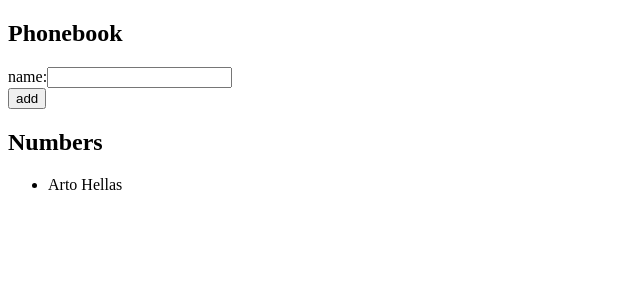
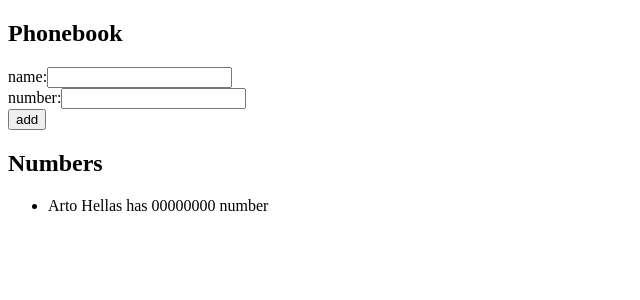
Before and after one commit to AlinkaKorhi/FullStackPart2, a React (Create React App) app in the folder phonebook/: page / in a window 1280 px wide. Shown: the top 300 px of the page, without its empty margins (0-640 px from the left). Built offline with nearby package versions, Linux system fonts and the light colour scheme.

Commit message:
finish 2.8 task

```diff
--- a/phonebook/src/App.js
+++ b/phonebook/src/App.js
@@ -3,9 +3,10 @@ import Number from './Number'
 
 function App() {
   const [persons, setPersons] = useState([
-    { name: 'Arto Hellas' }
+    { name: 'Arto Hellas', number: '00000000'}
   ])
   const [newName, setNewName] = useState('')
+  const [newNumber, setNewNumber] = useState('')
 
   function validatePersonName(name){
     let result = true
@@ -19,9 +20,20 @@ function App() {
   function addPerson(event) {
     event.preventDefault()
 
+    if (newName == ''){
+      alert(`Field name must be a filled`);
+      return
+    }
+
+    if (newNumber == ''){
+      alert(`Field number must be a filled`);
+      return
+    }
+
     if (validatePersonName(newName)){
       const newNameObj = {
-        name : newName
+        name : newName,
+        number : newNumber
       }
       setPersons(persons.concat(newNameObj))
     }
@@ -30,10 +42,14 @@ function App() {
     }
 
     setNewName('')
+    setNewNumber('')
   }
 
   function handleNameChange(event) {
     setNewName(event.target.value)
+  }
+  function handleNumberChange(event) {
+    setNewNumber(event.target.value)
   }
 
   return (
@@ -44,6 +60,9 @@ function App() {
           name:
           <input value={newName} onChange={handleNameChange}/>
         </div>
+        <div>number:
+          <input value={newNumber} onChange={handleNumberChange}/>
+        </div>
         <div>
           <button type="submit">add</button>
         </div>
@@ -51,7 +70,7 @@ function App() {
       <h2>Numbers</h2>
       <ul>
         {persons.map((person, i) =>
-          <Number key={i} name={person.name} />
+          <Number key={i} name={person.name} number={person.number}/>
         )}
       </ul>
     </div>
--- a/phonebook/src/Number.js
+++ b/phonebook/src/Number.js
@@ -2,7 +2,7 @@ function Number(props) {
 
     return (
         <li>
-          {props.name}
+          {props.name} has {props.number} number
         </li>
       )
 }
```
